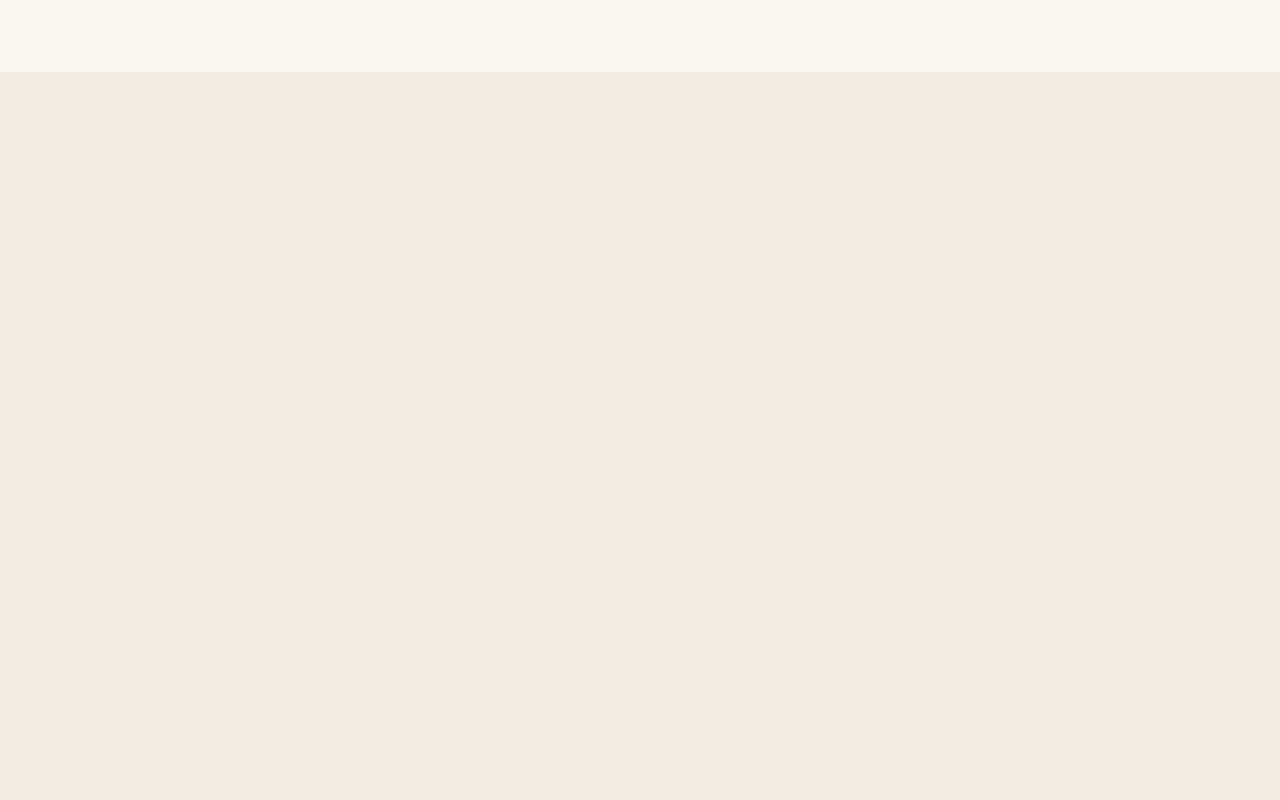
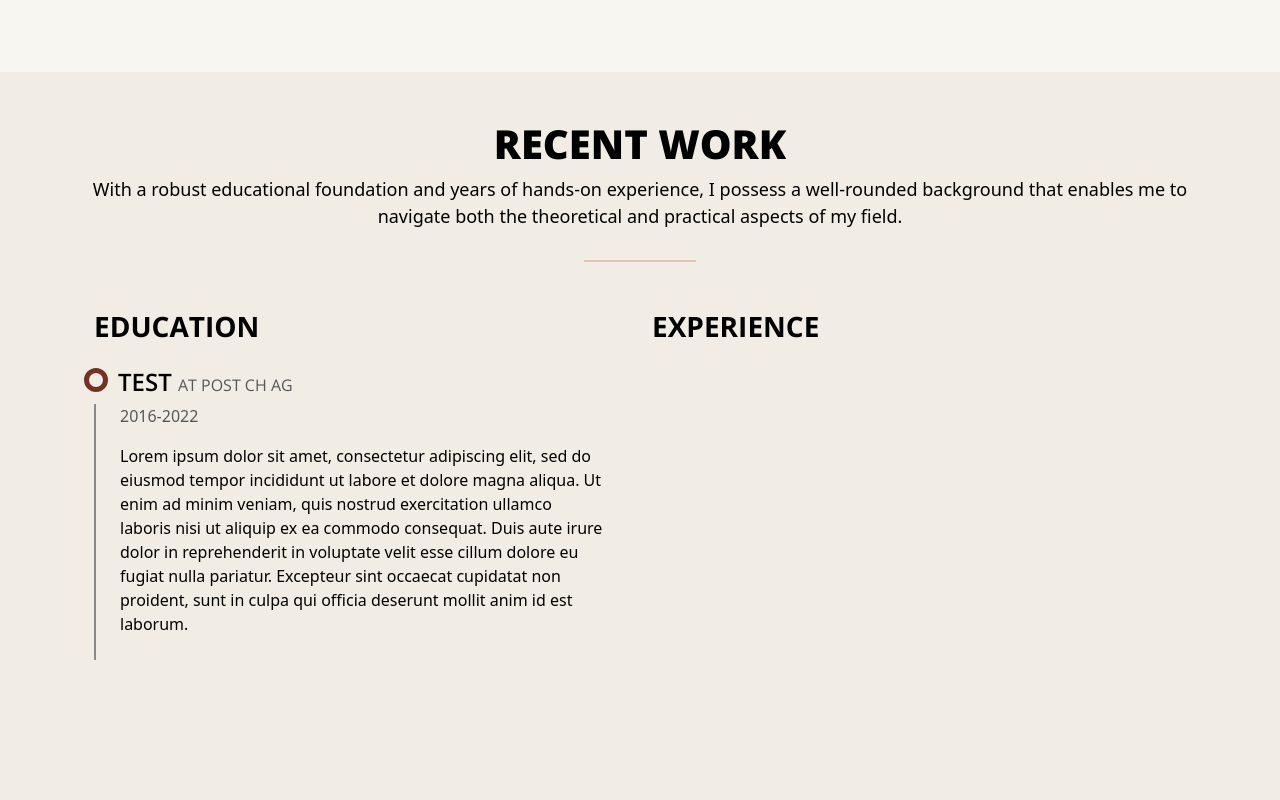
Before and after one commit to Laars1/portfolio, an Angular app: page / in a window 1280 px wide. Shown: the part 1640-2440 px from the top of the page. Built offline with nearby package versions, Linux system fonts and the light colour scheme; no server answers.

Commit message:
added experience item WIP

```diff
--- a/src/app/app.component.html
+++ b/src/app/app.component.html
@@ -8,6 +8,7 @@
         <app-about></app-about>
       </app-portfolio-section>
       <app-portfolio-section [alternativeColor]="false">
+        <app-experience></app-experience>
       </app-portfolio-section>
       <app-portfolio-section [alternativeColor]="true">
         <app-recent-work></app-recent-work>
--- a/src/app/app.module.ts
+++ b/src/app/app.module.ts
@@ -15,6 +15,8 @@ import { RecentWorkComponent } from './core/recent-work/recent-work.component';
 import { HttpClientModule } from '@angular/common/http';
 import { ProjectCardComponent } from './shared/components/project-card/project-card.component';
 import { FooterComponent } from './core/footer/footer.component';
+import { ExperienceComponent } from './core/experience/experience.component';
+import { ExperienceItemComponent } from './shared/components/experience-item/experience-item.component';
 
 @NgModule({
   declarations: [
@@ -29,6 +31,8 @@ import { FooterComponent } from './core/footer/footer.component';
     TagItemComponent,
     ProjectCardComponent,
     FooterComponent,
+    ExperienceComponent,
+    ExperienceItemComponent
   ],
   imports: [BrowserModule, AppRoutingModule, NgbModule, HttpClientModule],
   providers: [],
--- /dev/null
+++ b/src/app/core/experience/experience.component.html
@@ -0,0 +1,16 @@
+<div class="p-0 min-vh-100">
+  <app-section-header [title]="'recent work'" [teaser]="
+      'With a robust educational foundation and years of hands-on experience, I possess a well-rounded background that enables me to navigate both the theoretical and practical aspects of my field.'
+    "></app-section-header>
+  <div class="row mt-5">
+    <div class="col-12 col-md-6">
+      <h3 class="text-uppercase">education</h3>
+      <div class="timeline">
+        <app-experience-item [item]="item" [alternativeColor]="false"></app-experience-item>
+      </div>
+    </div>
+    <div class="col-12 col-md-6">
+      <h3 class="text-uppercase">experience</h3>
+    </div>
+  </div>
+</div>
--- /dev/null
+++ b/src/app/core/experience/experience.component.ts
@@ -0,0 +1,21 @@
+import { Component, OnInit } from '@angular/core';
+import { IExperienceItem } from 'src/app/shared/dtos/experience-item';
+
+@Component({
+  selector: 'app-experience',
+  templateUrl: './experience.component.html',
+  styleUrls: ['./experience.component.scss']
+})
+export class ExperienceComponent implements OnInit {
+  item: IExperienceItem = {
+    jobtitle: "Test",
+    companyName: "Post CH AG",
+    timerange: "2016-2022",
+    description: "Lorem ipsum dolor sit amet, consectetur adipiscing elit, sed do eiusmod tempor incididunt ut labore et dolore magna aliqua. Ut enim ad minim veniam, quis nostrud exercitation ullamco laboris nisi ut aliquip ex ea commodo consequat. Duis aute irure dolor in reprehenderit in voluptate velit esse cillum dolore eu fugiat nulla pariatur. Excepteur sint occaecat cupidatat non proident, sunt in culpa qui officia deserunt mollit anim id est laborum."
+  }
+  constructor() { }
+
+  ngOnInit() {
+  }
+
+}
--- a/src/app/core/recent-work/recent-work.component.html
+++ b/src/app/core/recent-work/recent-work.component.html
@@ -26,7 +26,7 @@
       />
     </div>
     <div class="col-12 mt-4">
-      <h3 class="text-uppercase">Github projects</h3>
+      <h3 class="text-uppercase">My personal Github projects</h3>
       <app-project-card [data]="data"></app-project-card>
     </div>
   </div>
--- /dev/null
+++ b/src/app/shared/components/experience-item/experience-item.component.html
@@ -0,0 +1,13 @@
+<div class="timeline-item">
+  <div class="px-4 pt-3 timeline-item-header">
+    <h4 class="text-uppercase">{{item.jobtitle}}
+      <span class="text-muted h6">at {{item.companyName}}</span>
+    </h4>
+  </div>
+  <div class="px-4 pb-4 timeline-item-body">
+    <div class="text-muted text-small mb-3">{{item.timerange}}</div>
+    <div>
+      {{item.description}}
+    </div>
+  </div>
+</div>
--- /dev/null
+++ b/src/app/shared/components/experience-item/experience-item.component.scss
@@ -0,0 +1,20 @@
+body{
+    --circle-color: none;
+}
+
+.timeline-item-header::before {
+    content: '';
+    display: inline-block;
+    position: absolute;
+    border-radius: 100%;
+    width: 24px;
+    height: 24px;
+    border: 5px solid;
+    z-index: 2;
+    margin-left: -2.1em;
+    color: var(--circle-color);
+}
+
+.timeline-item-body{
+    border-left: 2px solid #888;
+}
--- /dev/null
+++ b/src/app/shared/components/experience-item/experience-item.component.ts
@@ -0,0 +1,19 @@
+import { Component, Input, OnInit } from '@angular/core';
+import { IExperienceItem } from '../../dtos/experience-item';
+
+@Component({
+  selector: 'app-experience-item',
+  templateUrl: './experience-item.component.html',
+  styleUrls: ['./experience-item.component.scss']
+})
+export class ExperienceItemComponent implements OnInit {
+  @Input() item: IExperienceItem = ({} as any) as IExperienceItem;
+  @Input()  alternativeColor = false
+  constructor() { }
+
+  ngOnInit() {
+    let color = this.alternativeColor ? "var(--background-alternative)" : "var(--background-alternative3)"
+    document.body.style.setProperty('--circle-color', color);
+  }
+
+}
--- /dev/null
+++ b/src/app/shared/dtos/experience-item.ts
@@ -0,0 +1,6 @@
+export interface IExperienceItem{
+    jobtitle: string;
+    companyName: string;
+    timerange: string;
+    description: string
+}
```
Also changed, not shown: src/app/core/experience/experience.component.scss (added), 2 other files (tests, documents, lock files or other folders).
